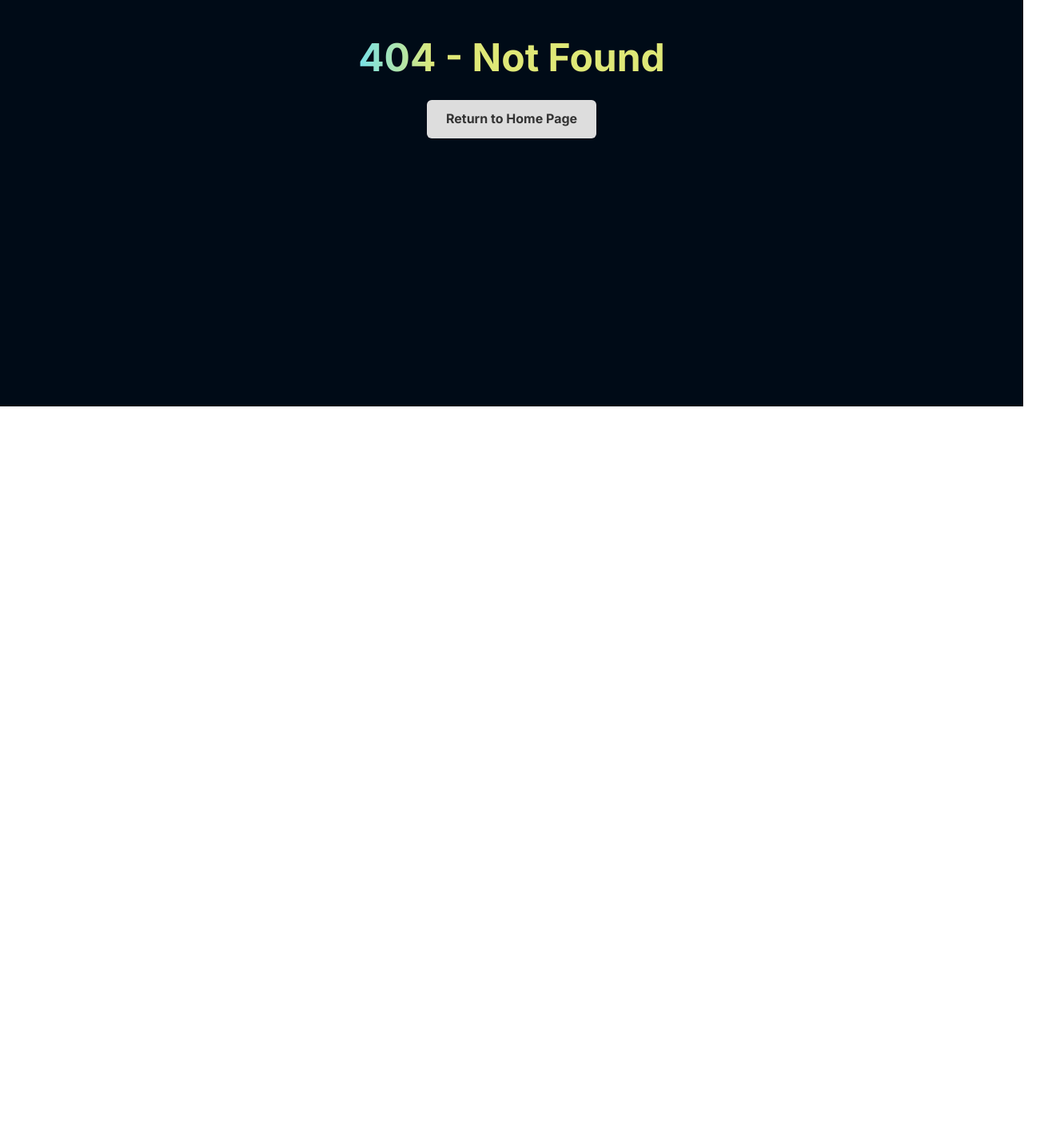
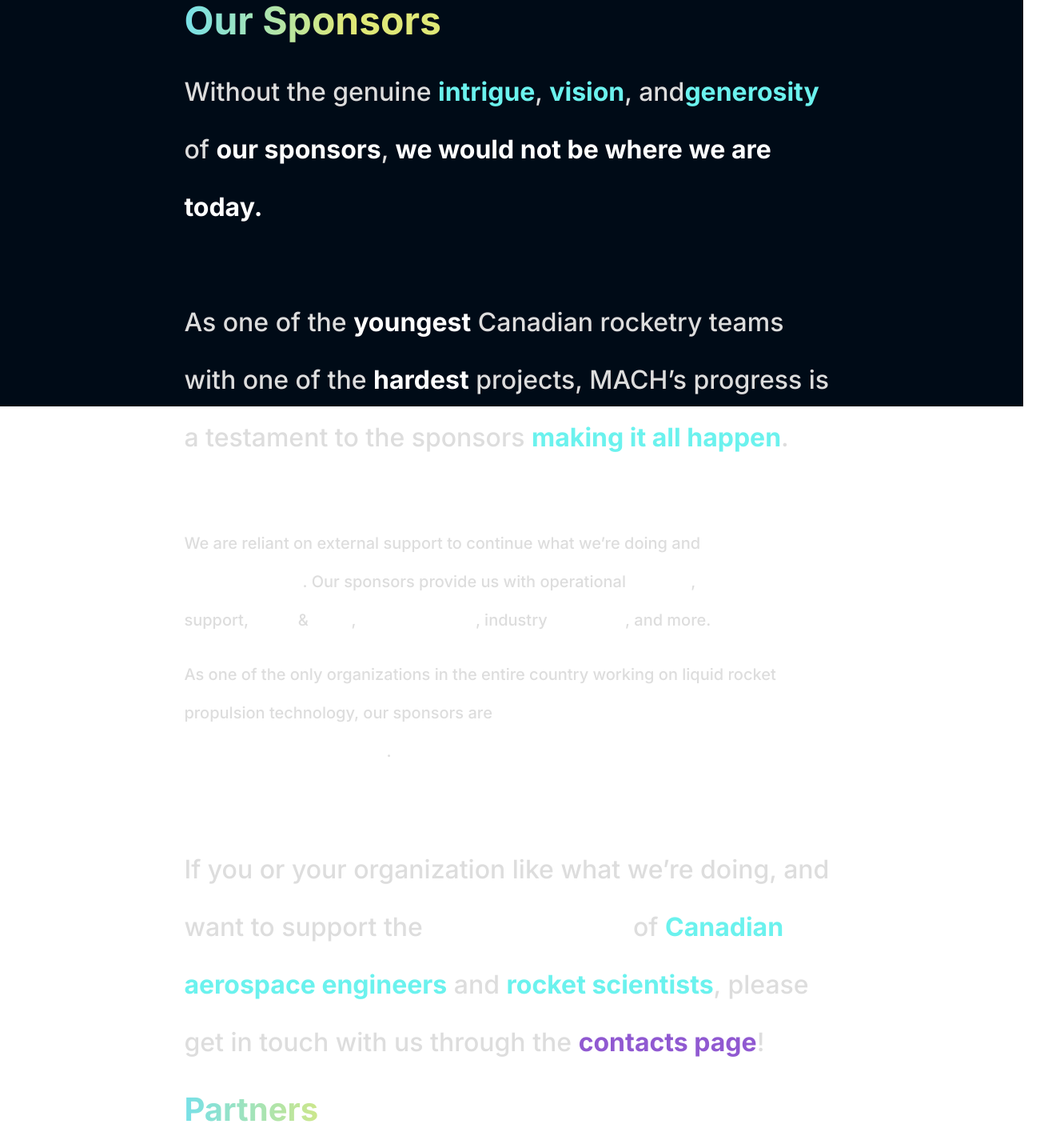
Before and after one commit to ryepropgroup/mach-website, a Next.js app: page /mach-website/sponsors in a window 1280 px wide. Before the commit this address had no page. Shown: the part 292-1727 px from the top of the page at 80% size, 1311 px wide, since content can reach past the window. Before the commit the page ends 800 px from the top, so only its background shows below. Built offline with nearby package versions, Linux system fonts and the light colour scheme.

Commit message:
feat: sponsors page skeleton, subliminal text styles

```diff
--- /dev/null
+++ b/src/pages/sponsors.tsx
@@ -0,0 +1,88 @@
+import { Box, Center, Heading, Link, Text } from "@chakra-ui/react";
+
+import Navbar from "@/components/navbar";
+import Header from "@/config";
+import {
+  b1Style,
+  b2Style,
+  bgStyle,
+  h1Style,
+  h2Style,
+  linkStyle,
+  p1Style,
+  p2Style,
+} from "@/styles";
+
+export default function Sponsors() {
+  return (
+    <>
+      <Header title="MACH :: Our Sponsors" />
+      <Box {...bgStyle} bg="black" />
+      <Navbar />
+      <Center>
+        <Box w="64vw">
+          <Heading {...h1Style}>Our Sponsors</Heading>
+          <br />
+          <Text {...p1Style}>
+            Without the genuine <Text {...b2Style}>intrigue</Text>,{" "}
+            <Text {...b2Style}>vision</Text>, and
+            <Text {...b2Style}>generosity</Text> of{" "}
+            <Text {...b1Style}>our sponsors</Text>,{" "}
+            <Text {...b1Style}>we would not be where we are today.</Text>
+          </Text>
+          <Text {...p1Style}>
+            <br />
+          </Text>
+          <Text {...p1Style}>
+            As one of the <Text {...b1Style}>youngest</Text> Canadian rocketry
+            teams with one of the <Text {...b1Style}>hardest</Text> projects,
+            MACH&rsquo;s progress is a testament to the sponsors{" "}
+            <Text {...b2Style}>making it all happen</Text>.
+          </Text>
+          <Text {...p1Style}>
+            <br />
+          </Text>
+          <Text {...p2Style}>
+            We are reliant on external support to continue what we&rsquo;re
+            doing and <Text {...b1Style}>take on even bigger projects</Text>.
+            Our sponsors provide us with operational{" "}
+            <Text {...b1Style}>funding</Text>,{" "}
+            <Text {...b1Style}>equipment</Text> support,{" "}
+            <Text {...b1Style}>parts</Text> &amp;{" "}
+            <Text {...b1Style}>tools</Text>,{" "}
+            <Text {...b1Style}>manufacturing</Text>, industry{" "}
+            <Text {...b1Style}>expertise</Text>, and more.
+          </Text>
+          <Text {...p2Style}>
+            As one of the only organizations in the entire country working on
+            liquid rocket propulsion technology, our sponsors are{" "}
+            <Text {...b1Style}>
+              making a difference in the rapidly growing field of Canadian
+              rocketry
+            </Text>
+            .
+          </Text>
+          <Text {...p2Style}>
+            <br />
+          </Text>
+          <Text {...p1Style}>
+            If you or your organization like what we&rsquo;re doing, and want to
+            support the <Text {...b1Style}>next generation</Text> of{" "}
+            <Text {...b2Style}>Canadian aerospace engineers</Text> and{" "}
+            <Text {...b2Style}>rocket scientists</Text>, please get in touch
+            with us through the{" "}
+            <Link {...linkStyle} href="/mach-website/contact">
+              contacts page
+            </Link>
+            !
+          </Text>
+          <br />
+          <Heading {...h1Style} fontSize="3xl">
+            Partners
+          </Heading>
+          <br />
+        </Box>
+      </Center>
+    </>
+  );
+}
--- a/src/styles.ts
+++ b/src/styles.ts
@@ -58,6 +58,21 @@
   marginBottom: "20px",
 };
 
+export const b1Style: TextProps = {
+  as: "b",
+  color: "white",
+};
+
+export const b2Style: TextProps = {
+  as: "b",
+  color: "teal.300",
+};
+
+export const emStyle: TextProps = {
+  as: "span",
+  color: "white",
+};
+
 export const liStyle: ListItemProps = {
   color: "gray.100",
   fontSize: "xl",
```
